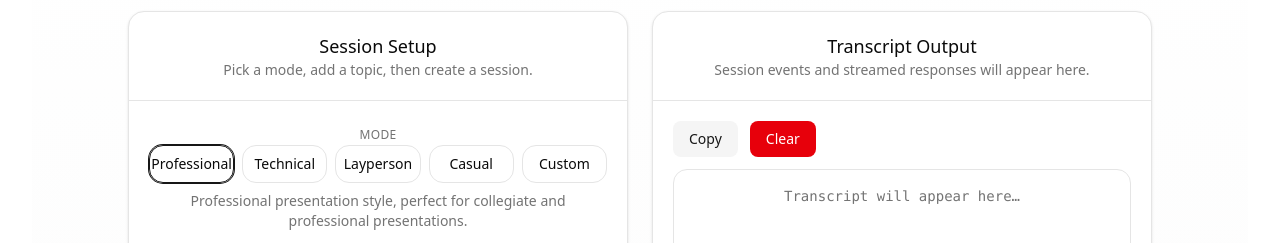
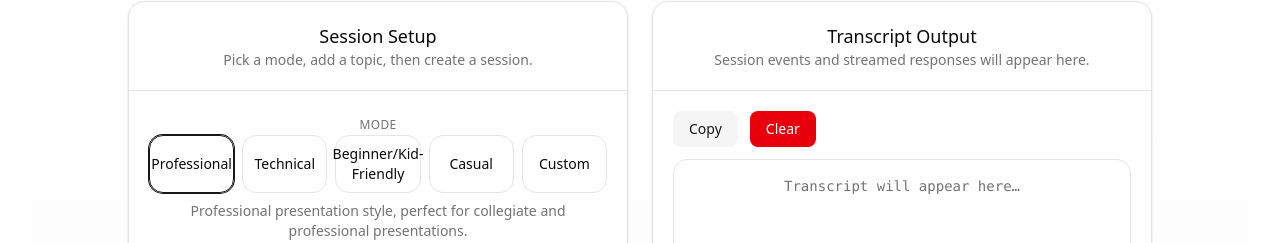
Before and after one commit to cyl4/EduTech_Project, a React (Vite) app in the folder client/: page /Dashboard in a window 1280 px wide. Shown: the part 213-456 px from the top of the page. Built offline with nearby package versions, Linux system fonts and the light colour scheme; no server answers.

Commit message:
slight change

```diff
--- a/client/src/pages/Dashboard.jsx
+++ b/client/src/pages/Dashboard.jsx
@@ -81,7 +81,7 @@ const Dashboard = () => {
   const MODES = [
     { id: 'professional', label: 'Professional', hint: 'Professional presentation style, perfect for collegiate and professional presentations.' },
     { id: 'technical',    label: 'Technical',    hint: 'For professional users well versed in their respective field, familiar with jargon, low-level knowledge of topics.' },
-    { id: 'layperson',    label: 'Layperson',    hint: 'For beginners to the topic, child-friendly, minimal jargon.' },
+    { id: 'beginner',    label: 'Beginner/Kid-Friendly',    hint: 'For beginners to the topic, child-friendly, minimal jargon.' },
     { id: 'casual',       label: 'Casual',       hint: 'Friendly, conversational tone for casual practice.' },
     { id: 'custom',       label: 'Custom',       hint: 'Use your own style & instructions.' },
   ];
```
